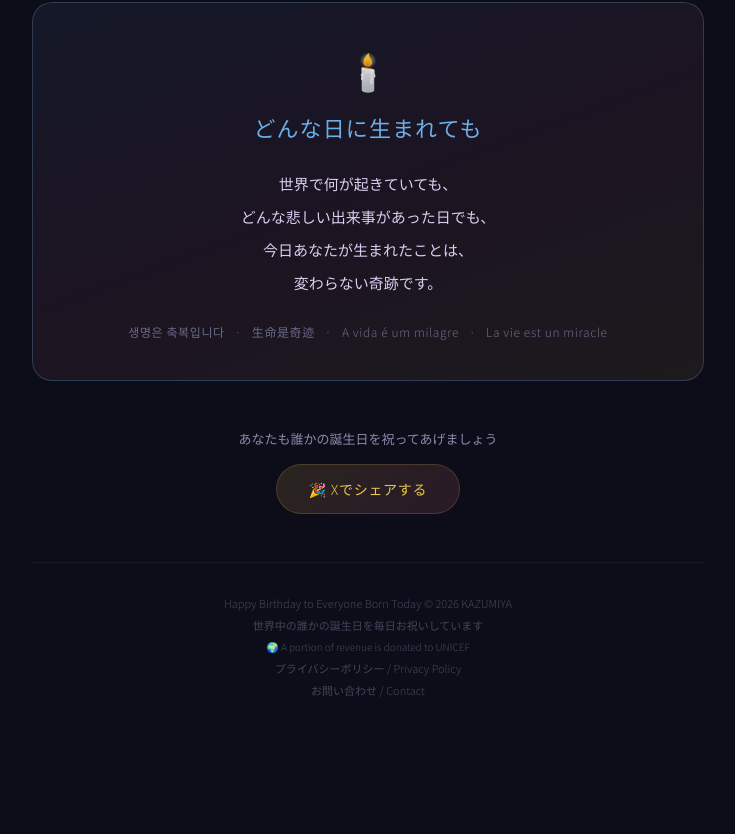
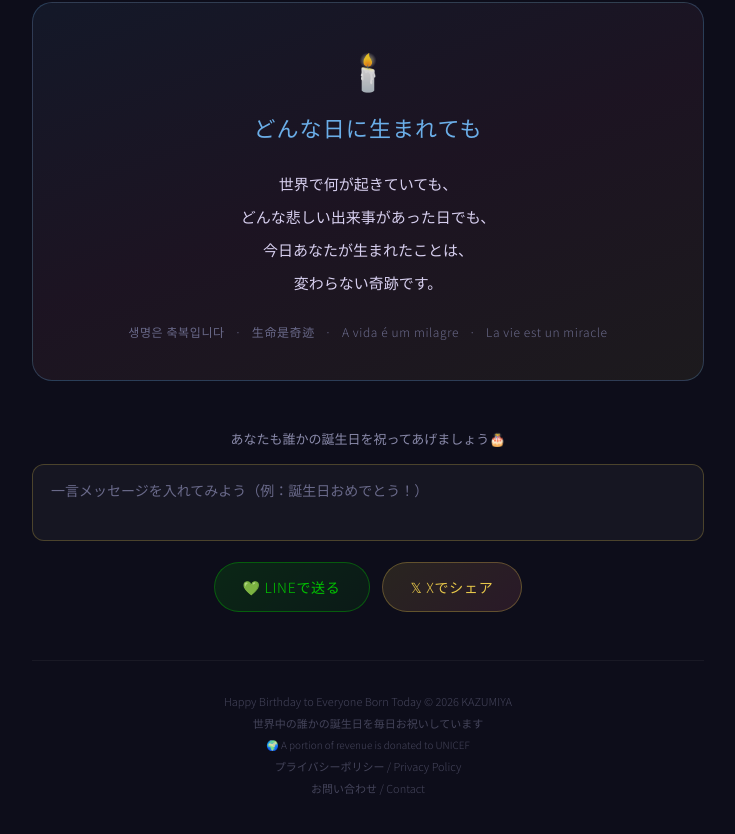
Before and after one commit to miyagi2026-coder/birthday-world, a Next.js app: page /birthday/ja/01/01 in a window 1280 px wide. Shown: the part 2166-3000 px from the top of the page, without its empty margins (272-1007 px from the left). Before the commit the page ends 2944 px from the top, so only its background shows below. Built offline with nearby package versions, Linux system fonts and the light colour scheme; a web font is replaced by a local one.

Commit message:
Update [day].js

```diff
--- a/pages/birthday/[lang]/[month]/[day].js
+++ b/pages/birthday/[lang]/[month]/[day].js
@@ -192,7 +192,190 @@ function HappyMessageBox({ happyMsg, lang }) {
     </>
   );
 }
+// ── ShareSection コンポーネント ────────────────────────────
+// [day].js の shareArea 部分をこれに置き換える
 
+function ShareSection({ lang, month, day, happyMsg }) {
+  const [userMsg, setUserMsg] = useState('');
+
+  const monthEn = ['','January','February','March','April','May','June','July','August','September','October','November','December'];
+  const monthJa = ['','1月','2月','3月','4月','5月','6月','7月','8月','9月','10月','11月','12月'];
+
+  const dateLabel = lang === 'ja'
+    ? `${monthJa[month]}${day}日`
+    : `${monthEn[month]} ${day}`;
+
+  const pageUrl = `https://birthday-world-theta.vercel.app/birthday/${lang}/${String(month).padStart(2,'0')}/${String(day).padStart(2,'0')}`;
+
+  // 言語別テキスト
+  const ui = {
+    ja: {
+      placeholder: '一言メッセージを入れてみよう（例：誕生日おめでとう！）',
+      sendLabel: 'あなたも誰かの誕生日を祝ってあげましょう🎂',
+      lineBtn: '💚 LINEで送る',
+      xBtn: '𝕏 Xでシェア',
+      lineMsg: (msg) =>
+        `🎂 ${dateLabel}生まれのあなたへ\n\n${msg ? msg + '\n\n' : ''}✨ 誕生花・誕生石・今日生まれの有名人、そして特別なメッセージが届いています🌸\n\n▶ ${pageUrl}\n\n#誕生日おめでとう #HappyBirthday`,
+      xMsg: (msg) =>
+        `🎂 ${dateLabel}生まれのあなたへ${msg ? '\n\n' + msg : ''}\n\n誕生花・誕生石・今日生まれの有名人✨\n▶ ${pageUrl}\n\n#誕生日おめでとう #HappyBirthday #BirthdayWorld`,
+    },
+    en: {
+      placeholder: 'Add a personal message (e.g. Happy Birthday! Thinking of you!)',
+      sendLabel: 'Share the love with someone born today 🎂',
+      lineBtn: '💚 Send via LINE',
+      xBtn: '𝕏 Share on X',
+      lineMsg: (msg) =>
+        `🎂 To someone born on ${dateLabel}\n\n${msg ? msg + '\n\n' : ''}✨ Birth flower, birthstone & famous people born today — plus a special message 🌸\n\n▶ ${pageUrl}\n\n#HappyBirthday #BirthdayWorld`,
+      xMsg: (msg) =>
+        `🎂 Happy Birthday to everyone born on ${dateLabel}!${msg ? '\n\n' + msg : ''}\n\nBirthstone, birth flower & famous people ✨\n▶ ${pageUrl}\n\n#HappyBirthday #BirthdayWorld`,
+    },
+    es: {
+      placeholder: 'Añade un mensaje personal (ej: ¡Feliz cumpleaños!)',
+      sendLabel: 'Comparte el amor con alguien que cumple años hoy 🎂',
+      lineBtn: '💚 Enviar por LINE',
+      xBtn: '𝕏 Compartir en X',
+      lineMsg: (msg) =>
+        `🎂 Para alguien nacido el ${dateLabel}\n\n${msg ? msg + '\n\n' : ''}✨ Flor, piedra natal y famosos nacidos hoy — más un mensaje especial 🌸\n\n▶ ${pageUrl}\n\n#FelizCumpleaños #HappyBirthday`,
+      xMsg: (msg) =>
+        `🎂 ¡Feliz cumpleaños a todos los nacidos el ${dateLabel}!${msg ? '\n\n' + msg : ''}\n\nFlor, piedra natal y famosos ✨\n▶ ${pageUrl}\n\n#FelizCumpleaños #HappyBirthday`,
+    },
+    zh: {
+      placeholder: '添加一句祝福（例：生日快乐！祝你幸福！）',
+      sendLabel: '把祝福送给今天生日的人吧 🎂',
+      lineBtn: '💚 用LINE发送',
+      xBtn: '𝕏 分享到X',
+      lineMsg: (msg) =>
+        `🎂 致${dateLabel}出生的你\n\n${msg ? msg + '\n\n' : ''}✨ 生日花、诞生石和今天出生的名人，还有专属的幸福留言🌸\n\n▶ ${pageUrl}\n\n#生日快乐 #HappyBirthday`,
+      xMsg: (msg) =>
+        `🎂 祝所有${dateLabel}出生的人生日快乐！${msg ? '\n\n' + msg : ''}\n\n诞生石、生日花和名人 ✨\n▶ ${pageUrl}\n\n#生日快乐 #HappyBirthday`,
+    },
+    ko: {
+      placeholder: '한마디 메시지를 추가해보세요 (예: 생일 축하해! 항상 응원해!)',
+      sendLabel: '오늘 생일인 누군가에게 축하를 전해보세요 🎂',
+      lineBtn: '💚 LINE으로 보내기',
+      xBtn: '𝕏 X에서 공유',
+      lineMsg: (msg) =>
+        `🎂 ${dateLabel}에 태어난 당신에게\n\n${msg ? msg + '\n\n' : ''}✨ 탄생화, 탄생석, 오늘 태어난 유명인, 그리고 특별한 메시지가 있어요🌸\n\n▶ ${pageUrl}\n\n#생일축하해 #HappyBirthday`,
+      xMsg: (msg) =>
+        `🎂 ${dateLabel}에 태어난 모든 분들, 생일 축하합니다!${msg ? '\n\n' + msg : ''}\n\n탄생석, 탄생화, 유명인 ✨\n▶ ${pageUrl}\n\n#생일축하해 #HappyBirthday`,
+    },
+    pt: {
+      placeholder: 'Adicione uma mensagem pessoal (ex: Feliz aniversário! Te amo!)',
+      sendLabel: 'Compartilhe o amor com alguém que faz aniversário hoje 🎂',
+      lineBtn: '💚 Enviar pelo LINE',
+      xBtn: '𝕏 Compartilhar no X',
+      lineMsg: (msg) =>
+        `🎂 Para quem nasceu em ${dateLabel}\n\n${msg ? msg + '\n\n' : ''}✨ Flor do nascimento, pedra natal e famosos nascidos hoje — mais uma mensagem especial 🌸\n\n▶ ${pageUrl}\n\n#FelizAniversário #HappyBirthday`,
+      xMsg: (msg) =>
+        `🎂 Feliz aniversário a todos nascidos em ${dateLabel}!${msg ? '\n\n' + msg : ''}\n\nPedra natal, flor e famosos ✨\n▶ ${pageUrl}\n\n#FelizAniversário #HappyBirthday`,
+    },
+  };
+
+  const u = ui[lang] || ui.en;
+
+  const lineUrl = `https://line.me/R/msg/text/?${encodeURIComponent(u.lineMsg(userMsg))}`;
+  const xUrl = `https://twitter.com/intent/tweet?text=${encodeURIComponent(u.xMsg(userMsg))}`;
+
+  return (
+    <>
+      <style>{`
+        .share-input {
+          width: 100%;
+          background: rgba(255,255,255,0.04);
+          border: 1px solid rgba(232,200,74,0.25);
+          border-radius: 12px;
+          padding: 14px 18px;
+          color: #f5f0e8;
+          font-size: 14px;
+          font-family: 'Noto Sans JP', sans-serif;
+          resize: none;
+          outline: none;
+          transition: border-color 0.2s;
+          line-height: 1.7;
+        }
+        .share-input::placeholder { color: #6a6a8a; }
+        .share-input:focus { border-color: rgba(232,200,74,0.6); }
+        .share-btns {
+          display: flex;
+          gap: 12px;
+          justify-content: center;
+          flex-wrap: wrap;
+          margin-top: 16px;
+        }
+        .btn-line {
+          display: inline-flex;
+          align-items: center;
+          gap: 8px;
+          padding: 14px 28px;
+          background: linear-gradient(135deg, rgba(0,185,0,0.15), rgba(0,185,0,0.08));
+          border: 1px solid rgba(0,185,0,0.4);
+          border-radius: 100px;
+          color: #00c300;
+          font-size: 14px;
+          text-decoration: none;
+          letter-spacing: 0.05em;
+          transition: all 0.2s;
+          font-family: 'Noto Sans JP', sans-serif;
+        }
+        .btn-line:hover { background: rgba(0,185,0,0.2); transform: scale(1.03); }
+        .btn-x {
+          display: inline-flex;
+          align-items: center;
+          gap: 8px;
+          padding: 14px 28px;
+          background: linear-gradient(135deg, rgba(232,200,74,0.13), rgba(232,107,138,0.13));
+          border: 1px solid rgba(232,200,74,0.3);
+          border-radius: 100px;
+          color: #e8c84a;
+          font-size: 14px;
+          text-decoration: none;
+          letter-spacing: 0.05em;
+          transition: all 0.2s;
+          font-family: 'Noto Sans JP', sans-serif;
+        }
+        .btn-x:hover { background: rgba(232,200,74,0.2); transform: scale(1.03); }
+      `}</style>
+
+      <div style={{ textAlign: 'center', marginBottom: 48 }}>
+        <p style={{ fontSize: 13, color: 'var(--muted)', marginBottom: 16 }}>
+          {u.sendLabel}
+        </p>
+
+        {/* 一言メッセージ入力 */}
+        <textarea
+          className="share-input"
+          rows={2}
+          placeholder={u.placeholder}
+          value={userMsg}
+          onChange={(e) => setUserMsg(e.target.value)}
+          maxLength={100}
+        />
+
+        {/* シェアボタン */}
+        <div className="share-btns">
+          <a href={lineUrl} target="_blank" rel="noopener noreferrer" className="btn-line">
+            {u.lineBtn}
+          </a>
+          <a href={xUrl} target="_blank" rel="noopener noreferrer" className="btn-x">
+            {u.xBtn}
+          </a>
+        </div>
+      </div>
+    </>
+  );
+}
+
+// ── [day].js の shareArea 部分を以下に置き換える ──────────
+// 変更前：
+//   <div style={styles.shareArea}>
+//     <p ...>{lang === 'ja' ? 'あなたも...' : 'Share...'}</p>
+//     <a href={shareUrl} ...>{t.shareBtn}</a>
+//   </div>
+//
+// 変更後：
+//   <ShareSection lang={lang} month={month} day={day} happyMsg={happyMsg} />
+//
+// ※ useStateのインポートはすでにある前提
 // ── Component ─────────────────────────────────────────────
 export default function BirthdayPage({ lang, month, day, zodiac, stone, flower, famous, history, happyMsg }) {
   const t = messages[lang] || messages['en'];
@@ -395,15 +578,7 @@ export default function BirthdayPage({ lang, month, day, zodiac, stone, flower,
           </div>
         </div>
 
-        <div style={styles.shareArea}>
-          <p style={{ fontSize: 13, color: 'var(--muted)', marginBottom: 16 }}>
-            {lang === 'ja' ? 'あなたも誰かの誕生日を祝ってあげましょう' : 'Share the love with someone born today!'}
-          </p>
-          <a href={shareUrl} target="_blank" rel="noopener noreferrer" style={styles.shareBtn}>
-            {t.shareBtn}
-          </a>
-        </div>
-
+       <ShareSection lang={lang} month={month} day={day} happyMsg={happyMsg} />
         <footer style={styles.footer}>
           <p>Happy Birthday to Everyone Born Today © 2026 KAZUMIYA</p>
           <p style={{ marginTop: 6 }}>{t.footerText}</p>
```
